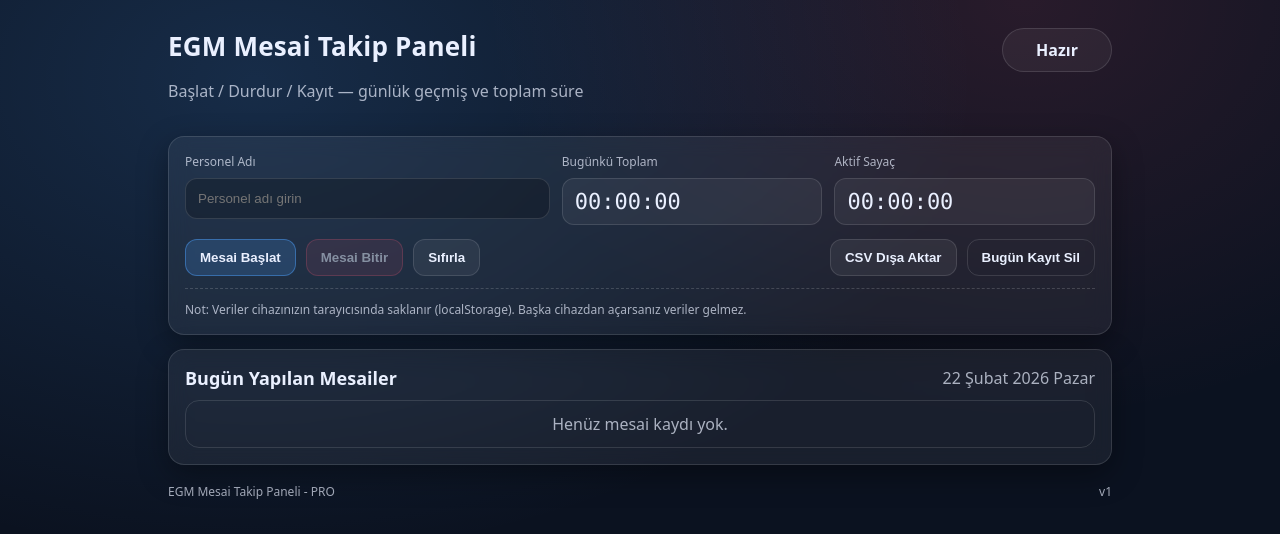
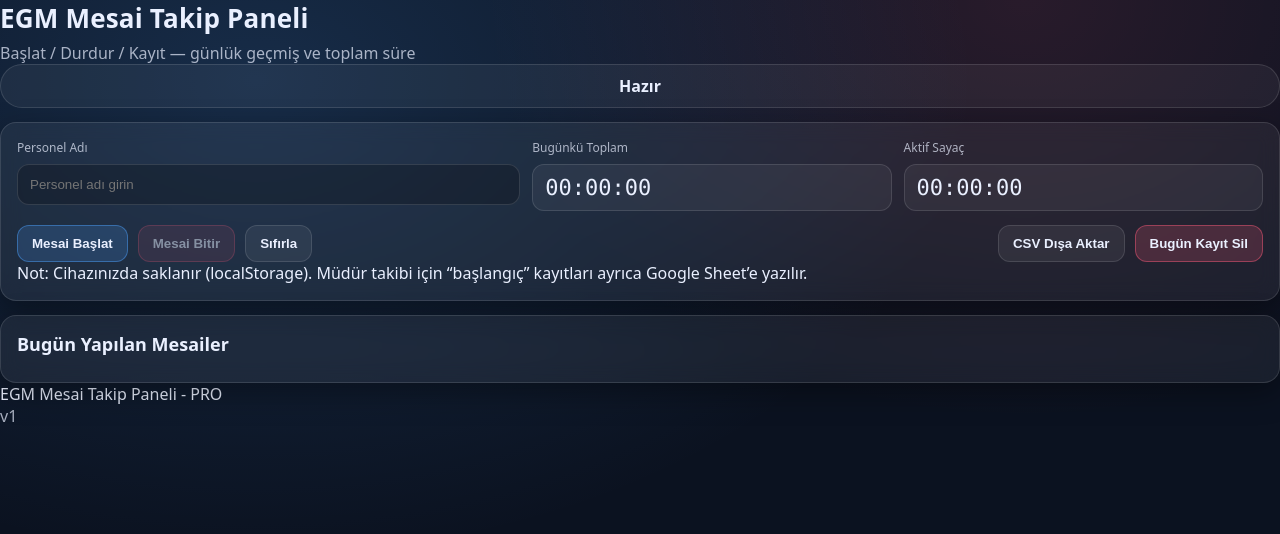
Before and after one commit to ahmeetyigt-ai/egm-mesai-panel, a plain HTML site: page index.html in a window 1280 px wide. Drawn offline with Linux system fonts and the light colour scheme.

Commit message:
Update index.html

```diff
--- a/index.html
+++ b/index.html
@@ -2,16 +2,16 @@
 <html lang="tr">
 <head>
   <meta charset="utf-8" />
-  <meta name="viewport" content="width=device-width, initial-scale=1" />
+  <meta name="viewport" content="width=device-width,initial-scale=1" />
   <title>EGM Mesai Takip Paneli - PRO</title>
   <link rel="stylesheet" href="./styles.css" />
 </head>
 <body>
-  <div class="app">
-    <header class="header">
+  <div class="wrap">
+    <header class="top">
       <div>
         <h1>EGM Mesai Takip Paneli</h1>
-        <p class="muted">Başlat / Durdur / Kayıt — günlük geçmiş ve toplam süre</p>
+        <div class="muted">Başlat / Durdur / Kayıt — günlük geçmiş ve toplam süre</div>
       </div>
       <div class="badge" id="statusBadge">Hazır</div>
     </header>
@@ -19,8 +19,8 @@
     <section class="card">
       <div class="grid">
         <div class="field">
-          <label for="personName">Personel Adı</label>
-          <input id="personName" type="text" placeholder="Personel adı girin" autocomplete="off" />
+          <label>Personel Adı</label>
+          <input id="personel" placeholder="Personel adı girin" autocomplete="off" />
         </div>
 
         <div class="field">
@@ -30,7 +30,7 @@
 
         <div class="field">
           <label>Aktif Sayaç</label>
-          <div class="kpi" id="liveTimer">00:00:00</div>
+          <div class="kpi" id="activeTimer">00:00:00</div>
         </div>
       </div>
 
@@ -38,32 +38,27 @@
         <button class="btn primary" id="btnStart">Mesai Başlat</button>
         <button class="btn danger" id="btnStop" disabled>Mesai Bitir</button>
         <button class="btn" id="btnReset">Sıfırla</button>
-
         <div class="spacer"></div>
-
         <button class="btn" id="btnExport">CSV Dışa Aktar</button>
-        <button class="btn ghost" id="btnClearHistory">Bugün Kayıt Sil</button>
+        <button class="btn danger" id="btnClearToday">Bugün Kayıt Sil</button>
       </div>
 
-      <div class="hint">
-        Not: Veriler cihazınızın tarayıcısında saklanır (localStorage). Başka cihazdan açarsanız veriler gelmez.
+      <div class="note">
+        Not: Cihazınızda saklanır (localStorage). Müdür takibi için “başlangıç” kayıtları ayrıca Google Sheet’e yazılır.
       </div>
     </section>
 
     <section class="card">
-      <div class="cardTitle">
+      <div class="cardHead">
         <h2>Bugün Yapılan Mesailer</h2>
-        <span class="muted" id="todayDate"></span>
+        <div class="muted" id="todayText"></div>
       </div>
-
-      <ul class="history" id="historyList">
-        <li class="empty">Henüz mesai kaydı yok.</li>
-      </ul>
+      <ul class="history" id="history"></ul>
     </section>
 
-    <footer class="footer muted">
-      <span>EGM Mesai Takip Paneli - PRO</span>
-      <span>v1</span>
+    <footer class="foot">
+      <div>EGM Mesai Takip Paneli - PRO</div>
+      <div class="muted">v1</div>
     </footer>
   </div>
 
```
